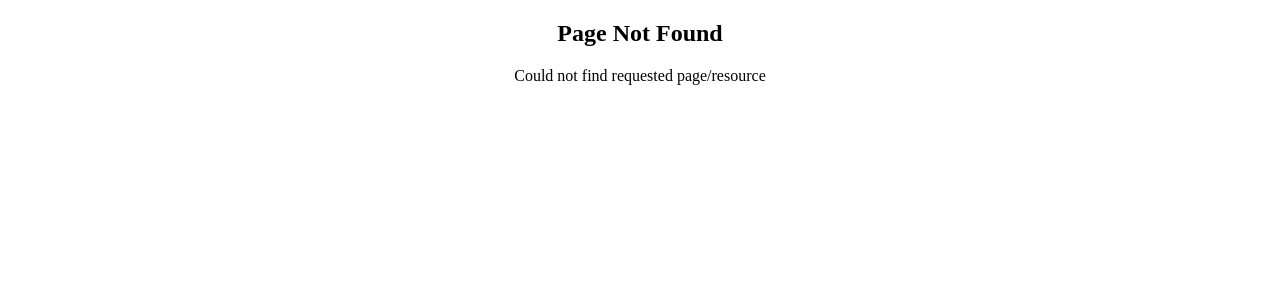
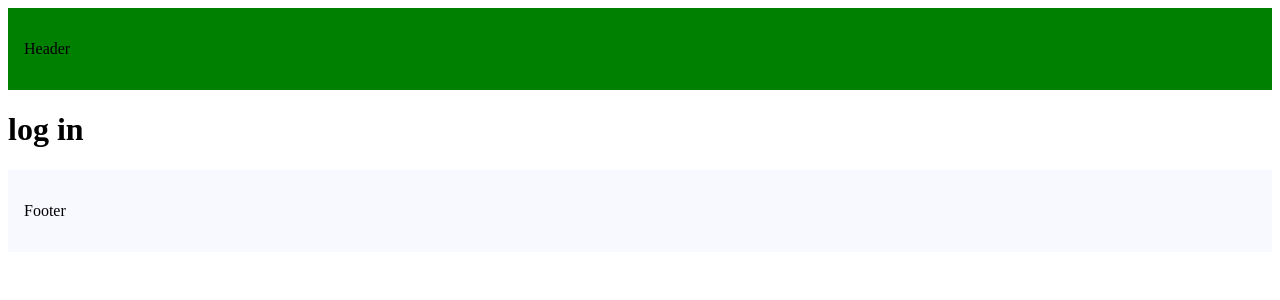
Before and after one commit to AguayoD/Tutorial-trial, a Next.js app: page /login in a window 1280 px wide. Before the commit this address had no page. Shown: the top 300 px of the page. Built offline with nearby package versions, Linux system fonts and the light colour scheme.

Commit message:
tutorial 15 & 16

```diff
--- a/src/app/auth/login/page.tsx
+++ b/src/app/(auth)/login/page.tsx
@@ -1,3 +1,3 @@
 export default function LogIn(){
-    return <h1>Log In</h1>
+    return <h1>log in</h1>
 }
--- /dev/null
+++ b/src/app/(auth)/register/page.tsx
@@ -0,0 +1,3 @@
+export default function Register(){
+    return <h1>register</h1>
+}
--- a/src/app/auth/register/page.tsx
+++ /dev/null
@@ -1,3 +0,0 @@
-export default function ForgotPassword(){
-    return <h1>Register</h1>
-}
--- a/src/app/layout.tsx
+++ b/src/app/layout.tsx
@@ -10,7 +10,23 @@ export default function RootLayout({
 }) {
   return (
     <html lang="en">
-      <body>{children}</body>
+      <body>
+        <header style={{
+            backgroundColor: "green",
+            padding: "1rem",
+          }}
+          >
+          <p>Header</p>
+        </header>
+        {children}
+        <footer style={{
+          background: "ghostwhite",
+          padding: "1rem",
+        }}
+        >
+          <p>Footer</p>
+        </footer>
+        </body>
     </html>
   )
 }
```
Also changed, not shown: src/app/products/[productId]/layout.tsx (added, +12 -0 lines), src/app/(auth)/forgot-password/page.tsx (renamed from src/app/auth/forgot-password/page.tsx).
